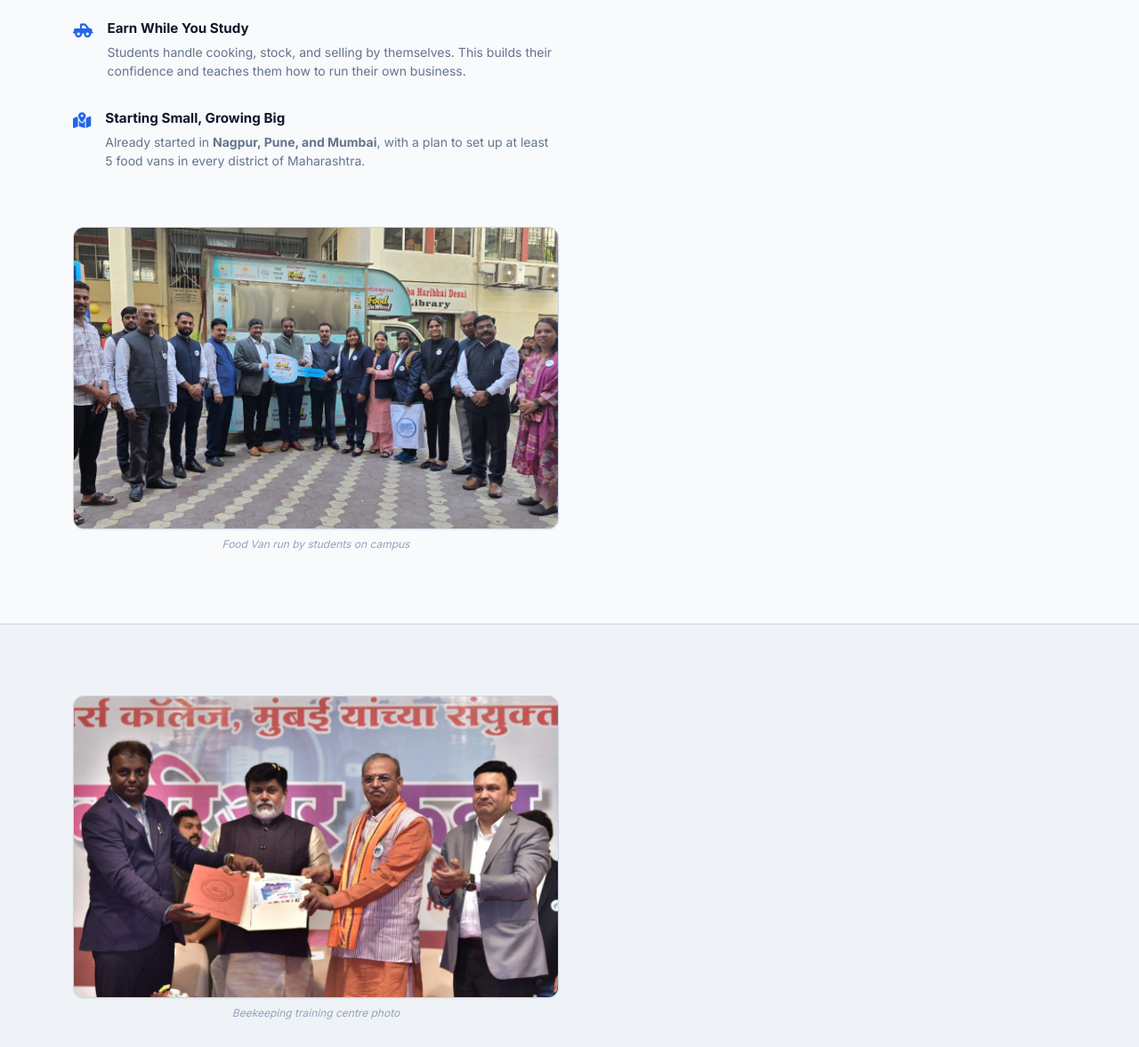
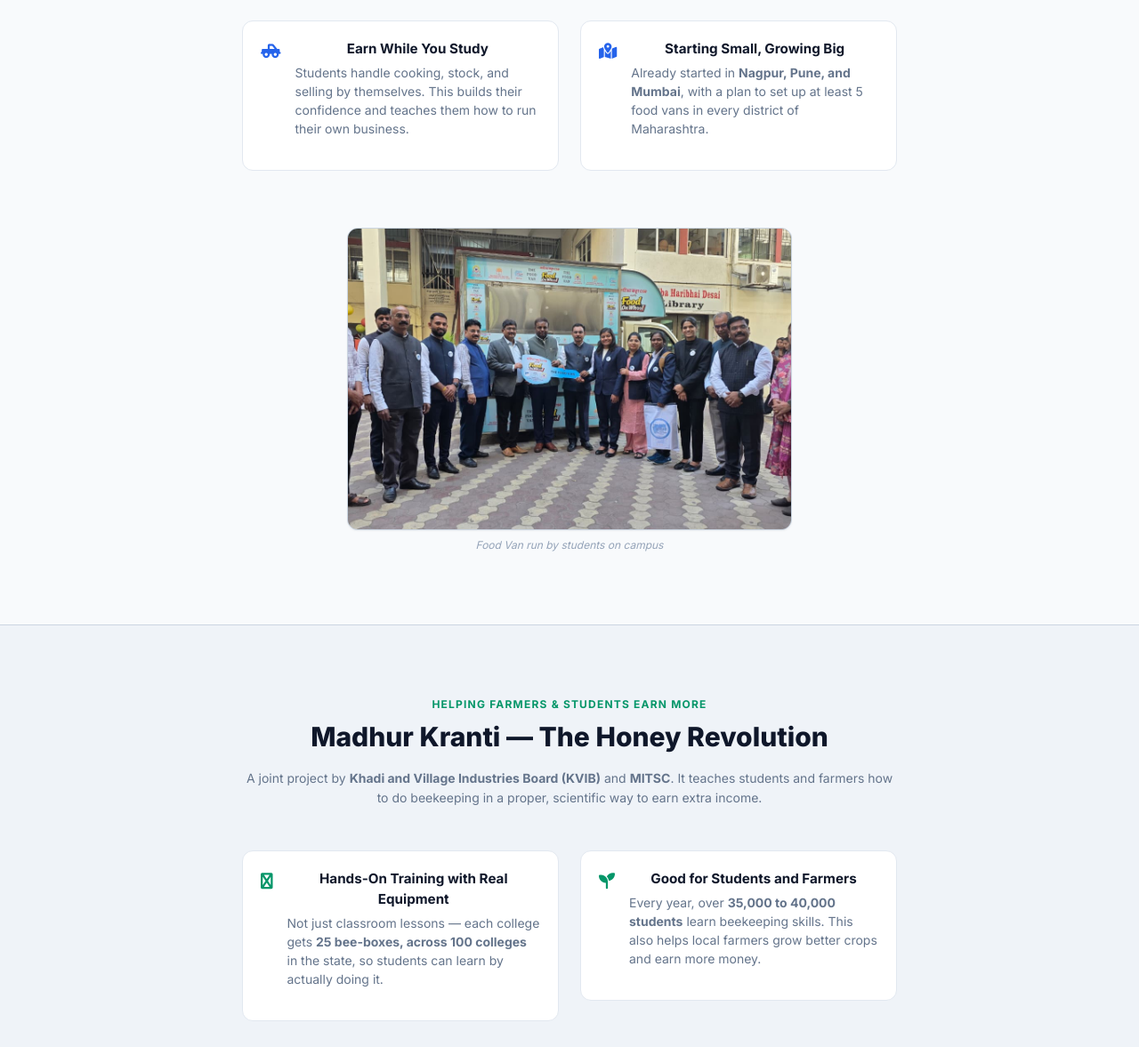
Before and after one commit to ganesh-j-m/CSR, a plain HTML site: page index.html in a window 1280 px wide. Shown: the part 810-1987 px from the top of the page at 89% size. Drawn offline with nearby package versions, Linux system fonts and the light colour scheme.

Commit message:
update changes

```diff
--- a/index.html
+++ b/index.html
@@ -280,6 +280,10 @@
             gap: 1rem;
             margin-bottom: 1rem;
             align-items: flex-start;
+            padding: 1.25rem;
+            background-color: white;
+            border-radius: 0.75rem;
+            border: 1px solid #e2e8f0;
         }
 
         .content-card-icon {
@@ -606,6 +610,14 @@
             }
         }
 
+        .text-start {
+            text-align: left;
+        }
+
+        .justify-content-start {
+            justify-content: flex-start;
+        }
+
         .flex-order-2-lg {
             order: 2;
         }
@@ -690,44 +702,46 @@
     <!-- FOOD VANS PROJECT -->
     <section id="food-vans" class="section-spacing">
         <div class="container-lg">
-            <div class="row align-items-center gap-md">
-
-                <div class="col-lg-6 order-2 order-lg-1">
+            <div class="row justify-content-center">
+                <div class="col-12 col-lg-8 text-center">
                     <span class="section-label">Learn by Running a Real Business</span>
                     <h2 class="section-title">Food Vans on College Campus</h2>
 
-                    <p class="section-description">
+                    <p class="section-description mx-auto">
                         Under Career Katta, we place Food Vans inside college campuses. Students don't just study
                         business — they actually run one. This gives them real experience before they step out into the world.
                     </p>
 
-                    <div class="content-card">
+                    <div class="row justify-content-center g-4 mt-4">
+                        <div class="col-12 col-md-6">
+                            <div class="content-card justify-content-start">
                                 <i class="fa-solid fa-truck-pickup content-card-icon"></i>
                                 <div>
                                     <div class="content-card-title">Earn While You Study</div>
-                            <p class="content-card-text">Students handle cooking, stock, and selling
+                                    <p class="content-card-text text-start">Students handle cooking, stock, and selling
                                         by themselves. This builds their confidence and teaches them how to run their own business.</p>
                                 </div>
                             </div>
+                        </div>
 
-                    <div class="content-card">
+                        <div class="col-12 col-md-6">
+                            <div class="content-card justify-content-start">
                                 <i class="fa-solid fa-map-location-dot content-card-icon"></i>
                                 <div>
                                     <div class="content-card-title">Starting Small, Growing Big</div>
-                            <p class="content-card-text">Already started in
+                                    <p class="content-card-text text-start">Already started in
                                         <strong>Nagpur, Pune, and Mumbai</strong>, with a plan
                                         to set up at least 5 food vans in every district of Maharashtra.</p>
                                 </div>
                             </div>
                         </div>
+                    </div>
 
-                <div class="col-lg-6 order-1 order-lg-2">
-                    <div class="image-placeholder">
+                    <div class="image-placeholder mx-auto mt-5" style="max-width: 500px;">
                         <img src="foodvhan.jpeg" alt="Food Van on Campus">
                     </div>
                     <div class="image-caption">Food Van run by students on campus</div>
                 </div>
-
             </div>
         </div>
     </section>
@@ -736,46 +750,48 @@
     <!-- MADHUR KRANTI CAMPAIGN -->
     <section id="madhur-kranti" class="light-bg-section">
         <div class="container-lg">
-            <div class="row align-items-center gap-md">
-
-                <div class="col-lg-6">
-                    <div class="image-placeholder">
-                        <img src="madhurkarnti.jpeg" alt="Madhur Kranti Beekeeping">
-                    </div>
-                    <div class="image-caption">Beekeeping training centre photo</div>
-                </div>
-
-                <div class="col-lg-6">
+            <div class="row justify-content-center">
+                <div class="col-12 col-lg-8 text-center">
                     <span class="section-label" style="color: #059669;">Helping Farmers & Students Earn More</span>
                     <h2 class="section-title">Madhur Kranti — The Honey Revolution</h2>
 
-                    <p class="section-description">
+                    <p class="section-description mx-auto">
                         A joint project by <strong>Khadi and Village Industries Board (KVIB)</strong>
                         and <strong>MITSC</strong>. It teaches students and farmers
                         how to do beekeeping in a proper, scientific way to earn extra income.
                     </p>
 
-                    <div class="content-card">
+                    <div class="row justify-content-center g-4 mt-4">
+                        <div class="col-12 col-md-6">
+                            <div class="content-card justify-content-start">
                                 <i class="fa-solid fa-hive content-card-icon emerald"></i>
                                 <div>
                                     <div class="content-card-title">Hands-On Training with Real Equipment</div>
-                            <p class="content-card-text">Not just classroom lessons — each college
+                                    <p class="content-card-text text-start">Not just classroom lessons — each college
                                         gets <strong>25 bee-boxes, across 100 colleges</strong>
                                         in the state, so students can learn by actually doing it.</p>
                                 </div>
                             </div>
+                        </div>
 
-                    <div class="content-card">
+                        <div class="col-12 col-md-6">
+                            <div class="content-card justify-content-start">
                                 <i class="fa-solid fa-seedling content-card-icon emerald"></i>
                                 <div>
                                     <div class="content-card-title">Good for Students and Farmers</div>
-                            <p class="content-card-text">Every year, over
+                                    <p class="content-card-text text-start">Every year, over
                                         <strong>35,000 to 40,000 students</strong> learn
                                         beekeeping skills. This also helps local farmers grow better crops and earn more money.</p>
                                 </div>
                             </div>
                         </div>
+                    </div>
 
+                    <div class="image-placeholder mx-auto mt-5" style="max-width: 500px;">
+                        <img src="madhurkarnti.jpeg" alt="Madhur Kranti Beekeeping">
+                    </div>
+                    <div class="image-caption">Beekeeping training centre photo</div>
+                </div>
             </div>
         </div>
     </section>
```
Lines whose indentation alone changed are shown as unchanged.
